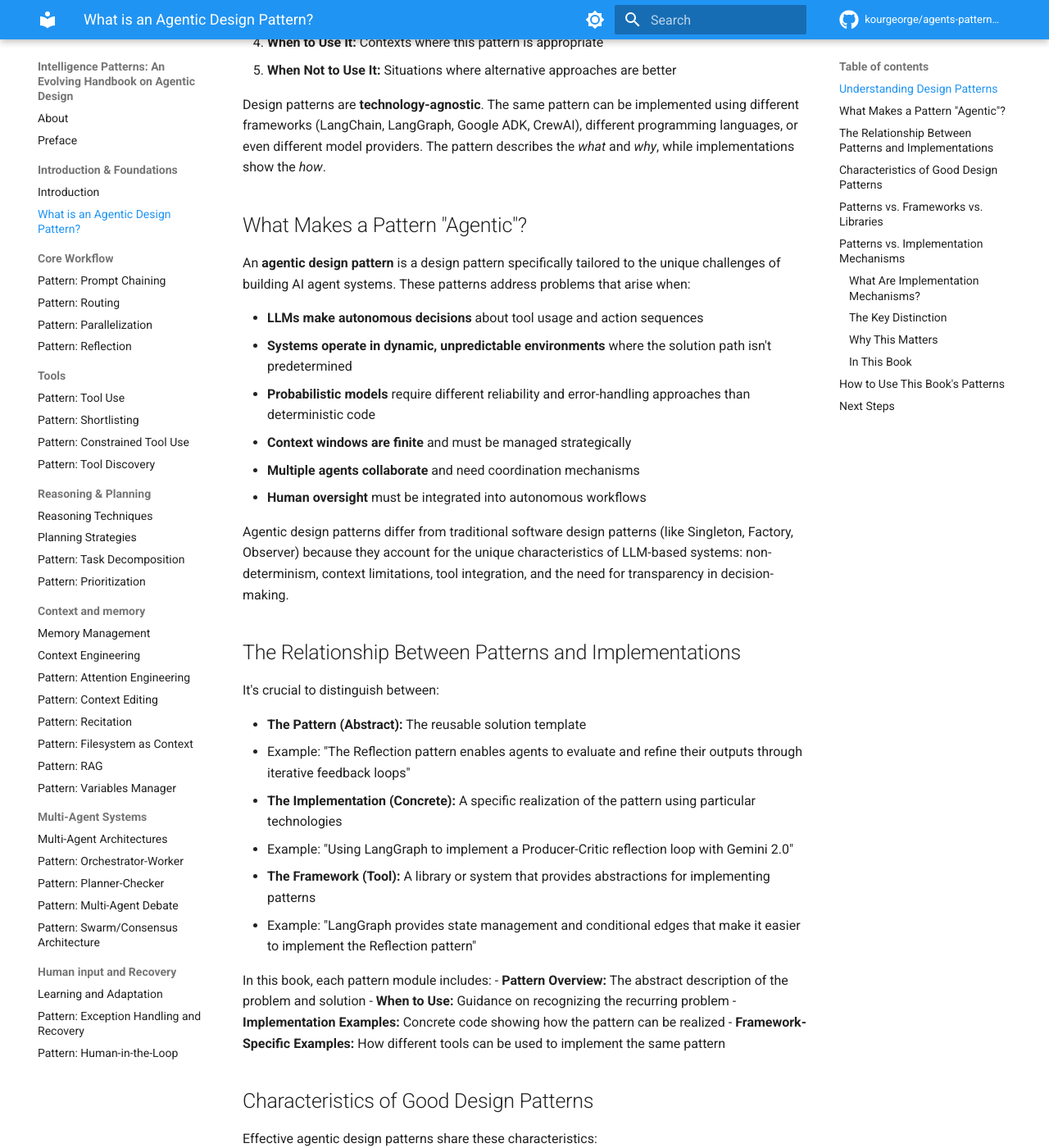
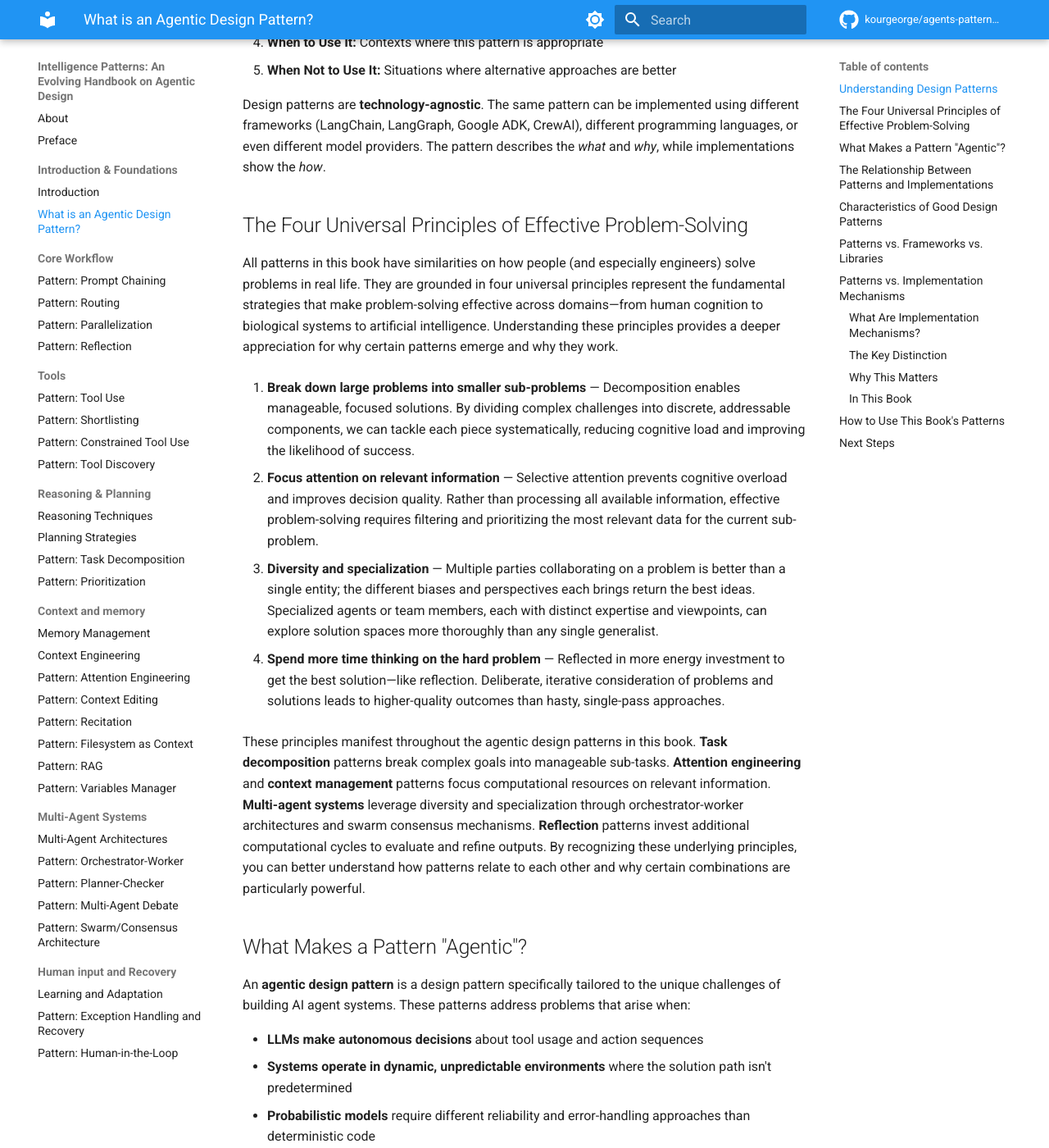
Before and after one commit to kourgeorge/agents-patterns-atlas, an MkDocs documentation site: the page built from docs/what-is-a-design-pattern.md, in a window 1280 px wide and 1400 px high, scrolled down 476 px. Shown: the whole window at 82% size. Built offline with MkDocs 1.6.1 and Material for MkDocs 9.7.7, drawn with Linux system fonts in a browser that asks for light colours; comment, search, counter and statistics services are not loaded; some of the changed text lies outside the part shown.

Commit message:
add images and imrove the what is design patter section.

```diff
--- a/docs/what-is-a-design-pattern.md
+++ b/docs/what-is-a-design-pattern.md
@@ -4,7 +4,8 @@ Before diving into specific patterns, it's essential to understand what we mean
 
 ## Understanding Design Patterns
 
-A **design pattern** is an abstract, reusable solution to a recurring problem in system design. It's not a specific piece of code or a library you can import. Instead, it's a **template** or **blueprint** that describes:
+A **design pattern** is an abstract, reusable solution to a recurring problem in system design.
+It's not a specific piece of code or a library you can import. Instead, it's a **template** or **blueprint** that describes:
 
 1. **The Problem:** A recurring challenge that appears across different agentic systems
 2. **The Solution Structure:** An abstract approach to solving that problem
@@ -12,7 +13,30 @@ A **design pattern** is an abstract, reusable solution to a recurring problem in
 4. **When to Use It:** Contexts where this pattern is appropriate
 5. **When Not to Use It:** Situations where alternative approaches are better
 
-Design patterns are **technology-agnostic**. The same pattern can be implemented using different frameworks (LangChain, LangGraph, Google ADK, CrewAI), different programming languages, or even different model providers. The pattern describes the *what* and *why*, while implementations show the *how*.
+Design patterns are **technology-agnostic**.
+The same pattern can be implemented using different frameworks (LangChain, LangGraph, Google ADK, CrewAI), different programming languages, or even different model providers. The pattern describes the *what* and *why*, while implementations show the *how*.
+
+## The Four Universal Principles of Effective Problem-Solving
+
+All patterns in this book have similarities on how people (and especially engineers) solve problems in real life.
+They are grounded in four universal principles represent the fundamental strategies that make problem-solving effective across domains—from human cognition to biological systems to artificial intelligence.
+Understanding these principles provides a deeper appreciation for why certain patterns emerge and why they work.
+
+1. **Break down large problems into smaller sub-problems** — Decomposition enables manageable, focused solutions.
+By dividing complex challenges into discrete, addressable components, we can tackle each piece systematically, reducing cognitive load and improving the likelihood of success.
+
+2. **Focus attention on relevant information** — Selective attention prevents cognitive overload and improves decision quality.
+Rather than processing all available information, effective problem-solving requires filtering and prioritizing the most relevant data for the current sub-problem.
+
+3. **Diversity and specialization** — Multiple parties collaborating on a problem is better than a single entity; the different biases and perspectives each brings return the best ideas. Specialized agents or team members, each with distinct expertise and viewpoints, can explore solution spaces more thoroughly than any single generalist.
+
+4. **Spend more time thinking on the hard problem** — Reflected in more energy investment to get the best solution—like reflection. Deliberate, iterative consideration of problems and solutions leads to higher-quality outcomes than hasty, single-pass approaches.
+
+These principles manifest throughout the agentic design patterns in this book.
+**Task decomposition** patterns break complex goals into manageable sub-tasks.
+**Attention engineering** and **context management** patterns focus computational resources on relevant information.
+**Multi-agent systems** leverage diversity and specialization through orchestrator-worker architectures and swarm consensus mechanisms. **Reflection** patterns invest additional computational cycles to evaluate and refine outputs.
+By recognizing these underlying principles, you can better understand how patterns relate to each other and why certain combinations are particularly powerful.
 
 ## What Makes a Pattern "Agentic"?
 
@@ -33,14 +57,13 @@ It's crucial to distinguish between:
 
 - **The Pattern (Abstract):** The reusable solution template
   - Example: "The Reflection pattern enables agents to evaluate and refine their outputs through iterative feedback loops"
-
 - **The Implementation (Concrete):** A specific realization of the pattern using particular technologies
   - Example: "Using LangGraph to implement a Producer-Critic reflection loop with Gemini 2.0"
-
 - **The Framework (Tool):** A library or system that provides abstractions for implementing patterns
   - Example: "LangGraph provides state management and conditional edges that make it easier to implement the Reflection pattern"
 
 In this book, each pattern module includes:
+
 - **Pattern Overview:** The abstract description of the problem and solution
 - **When to Use:** Guidance on recognizing the recurring problem
 - **Implementation Examples:** Concrete code showing how the pattern can be realized
@@ -89,12 +112,14 @@ A common source of confusion is distinguishing between **patterns** (abstract so
 **The pattern is the abstract solution; the implementation mechanism is one way to build it.**
 
 For example:
+
 - **Pattern:** "Context Editing" — the abstract concept of automatically managing conversation context to stay within token limits
 - **Implementation mechanisms:**
-  - LangChain's `BaseMiddleware` API
-  - Python decorators wrapping agent functions
-  - SDK-level compaction features
-  - Server-side API configuration
+
+    - LangChain's `BaseMiddleware` API
+    - Python decorators wrapping agent functions
+    - SDK-level compaction features
+    - Server-side API configuration
 
 All of these mechanisms can implement the same Context Editing pattern, but they're different concrete tools.
 
```
Also changed, not shown: docs/attention-engineering.md (+4 -0 lines), docs/context-engineeting.md (+1 -5 lines), docs/planning-strategies.md (+0 -3 lines), docs/prompt-chaining.md (+19 -5 lines), docs/prompt_chaining_solution.png (added), 1 other file.
